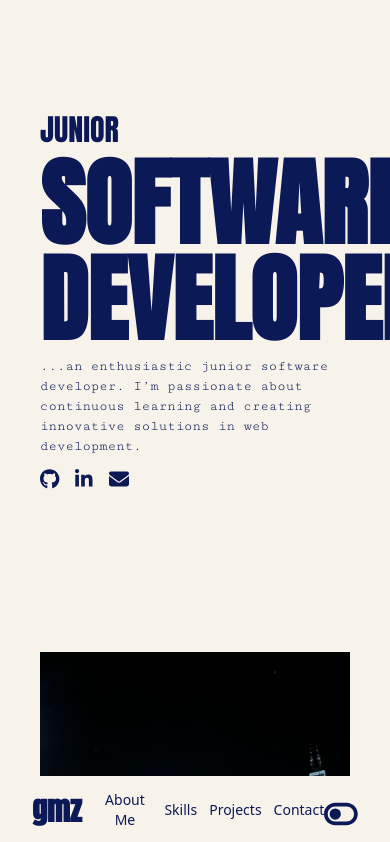
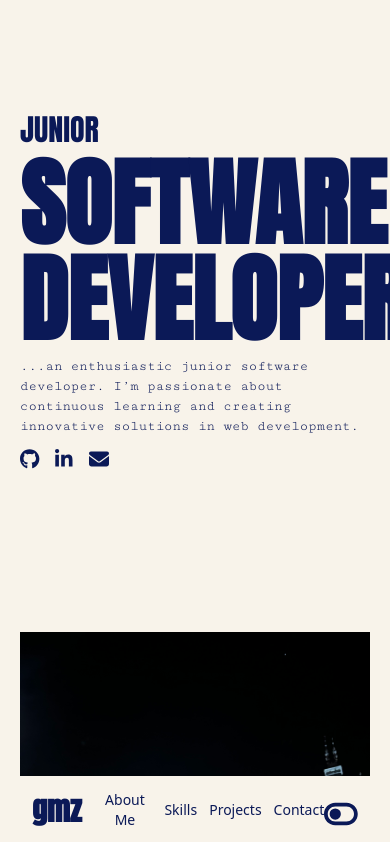
Before and after one commit to gmzseverr/portfolio-gamze, a React (Vite) app: page / in a window 390 px wide. Shown: the top 842 px of the page. Built offline with nearby package versions, Linux system fonts and the light colour scheme.

Commit message:
hero responsive

```diff
--- a/src/sections/Hero.jsx
+++ b/src/sections/Hero.jsx
@@ -5,17 +5,17 @@ import React from "react";
 
 function Hero() {
   return (
-    <div className="md:px-32 pt-28 md:pt-0 px-10 bg-light-background dark:bg-dark-background">
+    <div className="md:px-32 pt-28 md:pt-0 px-5 bg-light-background dark:bg-dark-background">
       <section
         className="flex flex-col gap-4 md:flex-row md:justify-between
         text-dark-background dark:text-light-background"
       >
         <div className="items-start  md:self-end pb-36  flex flex-col gap-2 md:w-2/6">
-          <section>
+          <section className="flex flex-col">
             <div className="text-3xl pb-2 font-anton text-dark-background dark:text-light-background ">
               JUNIOR
             </div>
-            <p className="font-anton text-8xl font-extrabold  text-dark-background dark:text-light-background">
+            <p className="font-anton  text-8xl font-extrabold  text-dark-background dark:text-light-background">
               SOFTWARE DEVELOPER
             </p>
           </section>
--- a/src/sections/Projects.jsx
+++ b/src/sections/Projects.jsx
@@ -6,7 +6,7 @@ function Projects() {
     {
       title: "Movie Web Page",
       description:
-        "This is a full-stack movie website built with a Spring Boot and PostgreSQL backend, and a React frontend using Tailwind CSS. It's deployed with Render (for the backend), Neon (for the database), and Docker for containerization. The project includes user management and movie data handling, and is actively being improved. It significantly boosted my skills across frontend, backend, and cloud deployment. PS: The demo might take 1-3 minutes to load initially because the backend (on Render) needs to wake up.",
+        "This is a full-stack movie website built with a Spring Boot and PostgreSQL backend, and a React frontend using Tailwind CSS. It's deployed with Render (for the backend), Neon (for the database), and Docker for containerization. The project includes user management and movie data handling, and is actively being improved. It significantly boosted my skills across frontend, backend, and cloud deployment. ",
       techStack: [
         "React",
         "Java",
```
Also changed, not shown: 1 other file (tests, documents, lock files or other folders).
